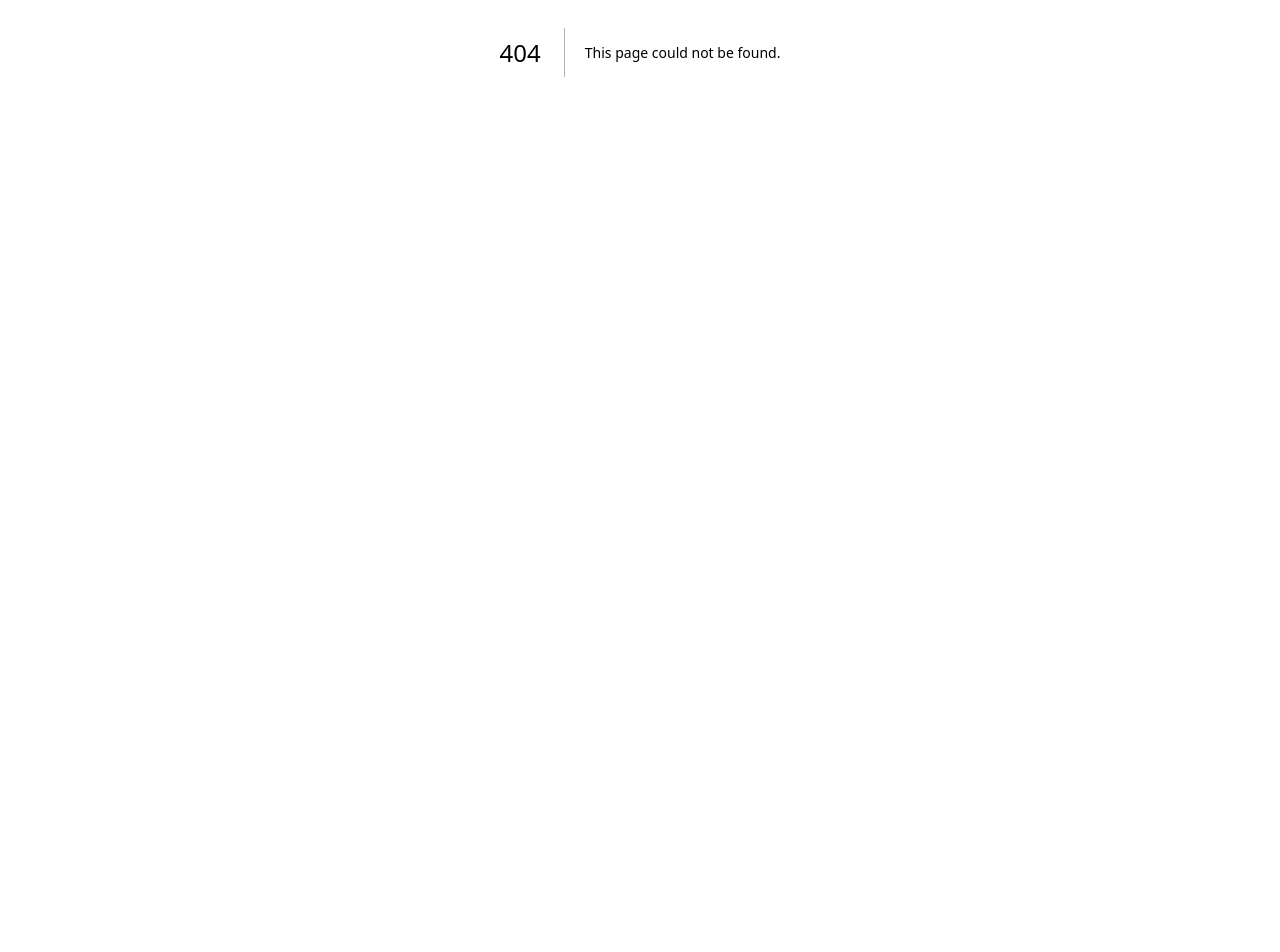
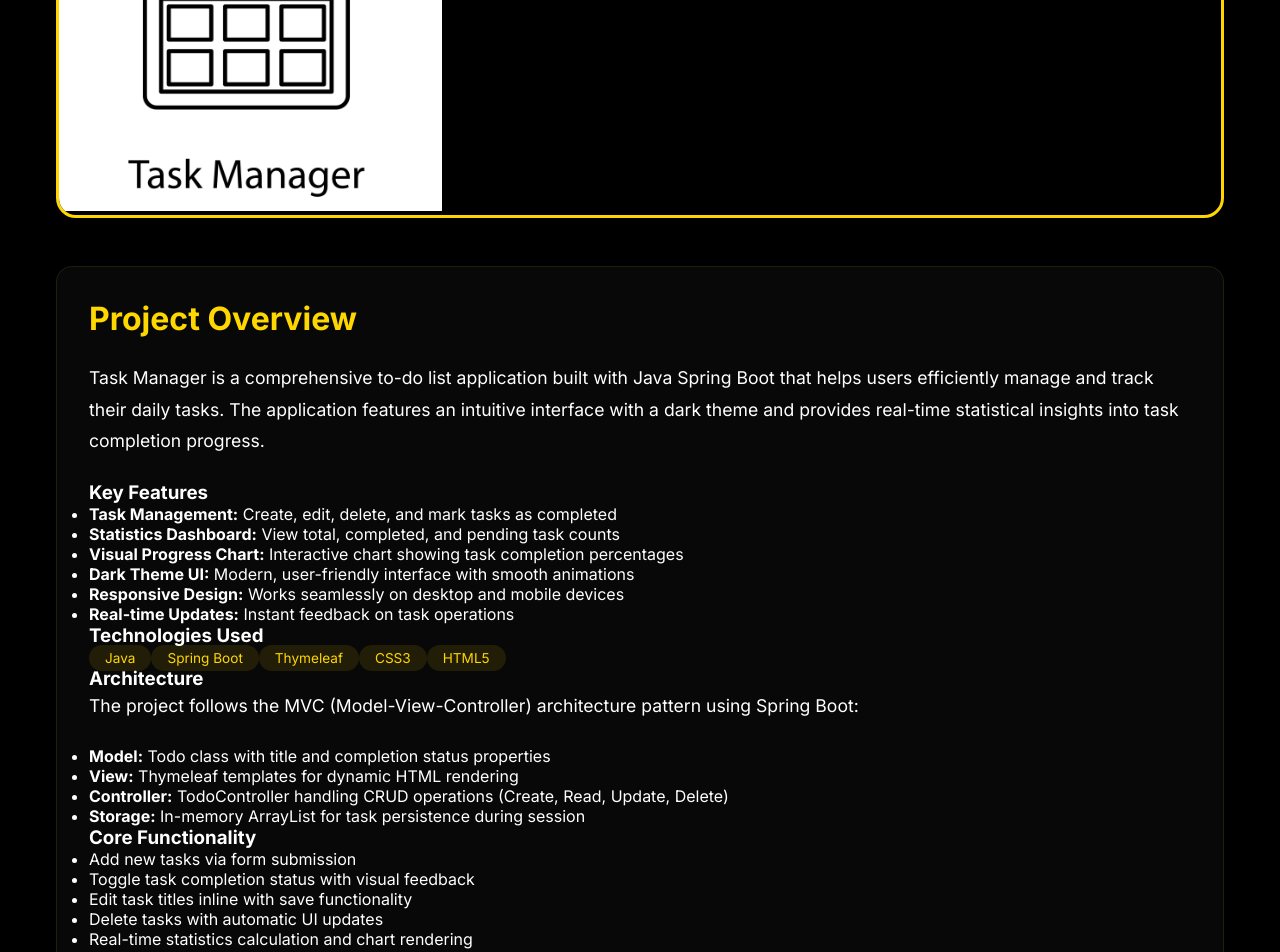
Before and after one commit to aloksinha123/Portfolio.2, a Next.js app: page /projects/task-manager in a window 1280 px wide. Before the commit this address had no page. Shown: the part 348-1300 px from the top of the page. Before the commit the page ends 800 px from the top, so only its background shows below. Built offline with nearby package versions, Linux system fonts and the light colour scheme.

Commit message:
Add Task Manager project to portfolio

```diff
--- /dev/null
+++ b/pages/projects/task-manager.js
@@ -0,0 +1,125 @@
+import Navbar from '../../components/Navbar';
+import Link from 'next/link';
+import Image from 'next/image';
+import Footer from '../../components/Footer';
+
+export default function TaskManagerProject() {
+  return (
+    <div className="page-container">
+      <Navbar />
+      <main>
+        <section className="project-detail-section">
+          <div className="container">
+            <div className="project-header">
+              <h1>Task Manager</h1>
+              <span className="project-meta">Full-Stack Development | October 2025</span>
+            </div>
+
+            <div className="project-image-container">
+              <img
+                src="/images/projects/Screenshot 2025-10-23 210420.png"
+                alt="Task Manager Project"
+                className="project-detail-image"
+              />
+            </div>
+
+            <div className="project-details">
+              <div className="project-description">
+                <h2>Project Overview</h2>
+                <p>
+                  Task Manager is a comprehensive to-do list application built with Java Spring Boot that helps users efficiently manage and track their daily tasks. The application features an intuitive interface with a dark theme and provides real-time statistical insights into task completion progress.
+                </p>
+
+                <h3>Key Features</h3>
+                <ul>
+                  <li><strong>Task Management:</strong> Create, edit, delete, and mark tasks as completed</li>
+                  <li><strong>Statistics Dashboard:</strong> View total, completed, and pending task counts</li>
+                  <li><strong>Visual Progress Chart:</strong> Interactive chart showing task completion percentages</li>
+                  <li><strong>Dark Theme UI:</strong> Modern, user-friendly interface with smooth animations</li>
+                  <li><strong>Responsive Design:</strong> Works seamlessly on desktop and mobile devices</li>
+                  <li><strong>Real-time Updates:</strong> Instant feedback on task operations</li>
+                </ul>
+
+                <h3>Technologies Used</h3>
+                <div className="tech-stack">
+                  <span className="tech-tag">Java</span>
+                  <span className="tech-tag">Spring Boot</span>
+                  <span className="tech-tag">Thymeleaf</span>
+                  <span className="tech-tag">CSS3</span>
+                  <span className="tech-tag">HTML5</span>
+                </div>
+
+                <h3>Architecture</h3>
+                <p>
+                  The project follows the MVC (Model-View-Controller) architecture pattern using Spring Boot:
+                </p>
+                <ul>
+                  <li><strong>Model:</strong> Todo class with title and completion status properties</li>
+                  <li><strong>View:</strong> Thymeleaf templates for dynamic HTML rendering</li>
+                  <li><strong>Controller:</strong> TodoController handling CRUD operations (Create, Read, Update, Delete)</li>
+                  <li><strong>Storage:</strong> In-memory ArrayList for task persistence during session</li>
+                </ul>
+
+                <h3>Core Functionality</h3>
+                <ul>
+                  <li>Add new tasks via form submission</li>
+                  <li>Toggle task completion status with visual feedback</li>
+                  <li>Edit task titles inline with save functionality</li>
+                  <li>Delete tasks with automatic UI updates</li>
+                  <li>Real-time statistics calculation and chart rendering</li>
+                </ul>
+              </div>
+
+              <div className="project-info">
+                <div className="info-card">
+                  <h4>Repository</h4>
+                  <p>
+                    <a
+                      href="https://github.com/aloksinha123/task-manager"
+                      target="_blank"
+                      rel="noopener noreferrer"
+                      className="project-link"
+                    >
+                      View on GitHub
+                    </a>
+                  </p>
+                </div>
+
+                <div className="info-card">
+                  <h4>Technologies</h4>
+                  <ul className="tech-list">
+                    <li>Java 11+</li>
+                    <li>Spring Boot 2.x</li>
+                    <li>Thymeleaf</li>
+                    <li>HTML5 & CSS3</li>
+                    <li>Maven</li>
+                  </ul>
+                </div>
+
+                <div className="info-card">
+                  <h4>Project Date</h4>
+                  <p>October 2025</p>
+                </div>
+              </div>
+            </div>
+
+            <div className="project-cta">
+              <Link href="/projects" className="btn btn-secondary">
+                ← Back to Projects
+              </Link>
+              <a
+                href="https://github.com/aloksinha123/task-manager"
+                target="_blank"
+                rel="noopener noreferrer"
+                className="btn btn-primary"
+              >
+                View Source Code
+              </a>
+            </div>
+          </div>
+        </section>
+      </main>
+      <Footer />
+    </div>
+  );
+}
```
Also changed, not shown: pages/projects.js (+5 -5 lines).
